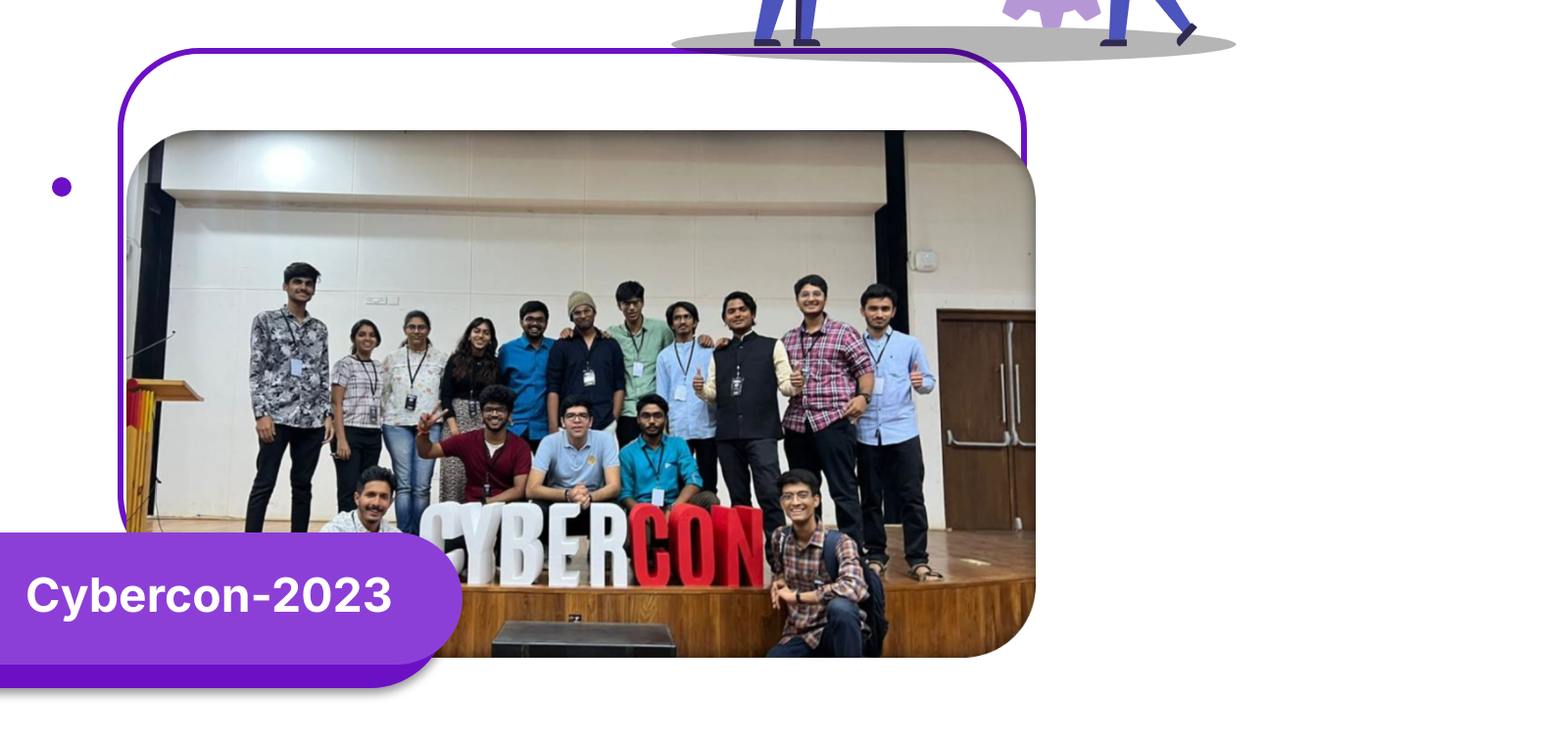
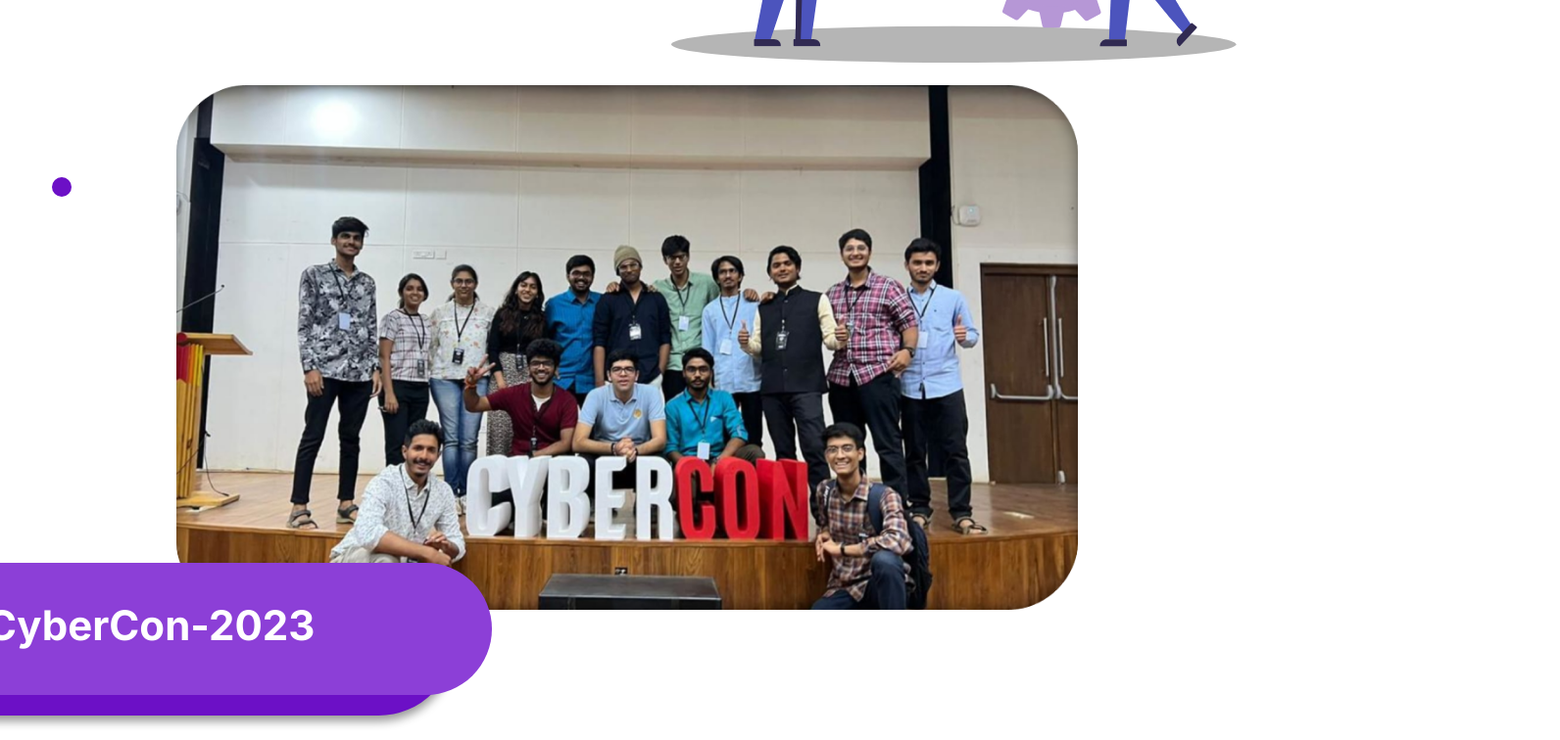
Before and after one commit to TinkerersLabIITH/TLweb, a React (Vite) app: page /events in a window 1280 px wide. Shown: the part 760-1516 px from the top of the page at 98% size, 1592 px wide, since content can reach past the window. Built offline with nearby package versions, Linux system fonts and the light colour scheme.

Commit message:
Committed

```diff
--- a/src/pages/Events.jsx
+++ b/src/pages/Events.jsx
@@ -10,9 +10,7 @@ const Events = () => {
     backgroundImage: `url(${Cybercon})`,
     transform: 'translate3d(0, 0, 0)',
     position: 'relative',
-    width: '72.5%',
-    top: '1.8cm',
-    left: '3.4cm',
+    width: '100%',
     backgroundSize: 'cover',
     backgroundPosition: 'center',
     transition: 'filter 0.5s ease',
@@ -23,9 +21,7 @@ const Events = () => {
     backgroundImage: `url(${TinkeringEp2})`,
     transform: 'translate3d(0, 0, 0)',
     position: 'relative',
-    width: '72.5%',
-    top: '-15.2cm',
-    left: '3.4cm',
+    width: '100%',
     backgroundSize: 'cover',
     backgroundPosition: 'center',
     transition: 'filter 0.5s ease',
@@ -36,9 +32,7 @@ const Events = () => {
     backgroundImage: `url(${TinkeringEp1})`,
     transform: 'translate3d(0, 0, 0)',
     position: 'relative',
-    width: '72.5%',
-    top: '-27.2cm',
-    left: '3.4cm',
+    width: '100%',
     backgroundSize: 'cover',
     backgroundPosition: 'center',
     transition: 'filter 0.5s ease',
@@ -49,9 +43,7 @@ const Events = () => {
     backgroundImage: `url(${TinkerersNight})`,
     transform: 'translate3d(0, 0, 0)',
     position: 'relative',
-    width: '72.5%',
-    top: '-40cm',
-    left: '3.4cm',
+    width: '100%',
     backgroundSize: 'cover',
     backgroundPosition: 'center',
     transition: 'filter 0.5s ease',
@@ -90,11 +82,17 @@ const Events = () => {
         </div>
       </div>
 
-
-      <div className='Effect' style={divStyle}>
+      {/* <div className='flex-container'>
+        <div className='flex-item'>
+           <div className='Effect' style={divStyle}>
           <div className='Content'>
              <p>ilwauefhwaiufhiuhfiuhihiu</p>
           </div>
+          </div>
+
+        <div className='image-name'>cyberCon</div>
+        <div class="decoration"></div>
+
       </div>
       <div className='Cybercon-Border'></div>
 
@@ -146,7 +144,61 @@ const Events = () => {
         <p className='Tinkerers-Night-Title'>Tinkerers Night</p>
         <div className="TN-Border-2"></div>
       </div>
-
+      </div> */}
+  <div className="flex-container">
+    <div className="flex-item">
+      <div className="image">
+      <div className='Effect' style={divStyle}>
+      <div className='Content'>
+             <p>ilwauefhwaiufhiuhfiuhihiu</p>
+          </div>
+          </div>
+          <div className="Left-Img">
+        <div className="image-name">CyberCon-2023</div>
+        <div className="decoration"></div>
+        </div>
+      </div>
+    </div>
+    <div className="flex-item">
+      <div className="image">
+      <div className='Effect' style={EP2Image}>
+      <div className='Content'>
+             <p>ilwauefhwaiufhiuhfiuhihiu</p>
+          </div>
+          </div>
+          <div className='Right-Img'>
+        <div className="image-name-2">Tinkering-101-Episode-02</div>
+        <div className="decoration-2"></div>
+        </div>
+      </div>
+    </div>
+    <div className="flex-item">
+      <div className="image">
+      <div className='Effect' style={EP1Image}>
+      <div className='Content'>
+             <p>ilwauefhwaiufhiuhfiuhihiu</p>
+          </div>
+          </div>
+          <div className="Left-Img">
+        <div className="image-name-3">Tinkering-101-Episode-01</div>
+        <div className="decoration-3"></div>
+        </div>
+      </div>
+    </div>
+    <div className="flex-item">
+      <div className="image">
+      <div className='Effect' style={TNightIMG}>
+      <div className='Content'>
+             <p>ilwauefhwaiufhiuhfiuhihiu</p>
+          </div>
+          </div>
+          <div className='Right-Img'>
+        <div className="image-name-4">Tinkerers-Night</div>
+        <div className="decoration-4"></div>
+        </div>
+      </div>
+    </div>
+  </div>
     </EventWrapper>
   )
 }
@@ -165,6 +217,219 @@ const EventWrapper = styled.section`
     left: 8rem;
     top: 12rem;
   }
+
+  .flex-container {
+    display: flex;
+    flex-direction: column;
+    align-items: center;
+    padding:1%;
+    gap:25%;
+
+  }
+
+  .flex-item {
+    padding: 10px;
+    text-align: center;
+    align-items: center;
+    width:75%;
+  }
+
+  .Right-Img {
+    position: relative;
+    display: inline-block;
+    align-items: center;
+    left:50%;
+
+
+  }
+  .Left-Img{
+    position: relative;
+    display: inline-block;
+    align-items: center;
+    right:50%;
+  }
+
+  .image-name {
+    align-items:center;
+    position: relative;
+    width: 100%;
+    height: 135px;
+    bottom:6vh;
+    z-index: 1;
+    background: #8C3FD7;
+    border-radius: 67.5px;
+    aspect-ratio: 4.78;
+    font-family: 'Inter';
+    font-style: normal;
+    font-weight: 700;
+    font-size: 42px;
+    line-height: 58px;
+    color: #FFFFFF;
+    padding-top: 35px;
+    padding-left: 20%;
+    text-align: left;
+    margin-bottom: 20px;
+  }
+  .image-name-2 {
+    align-items:center;
+    position: relative;
+    width: 120%;
+    height: 135px;
+    bottom:60px;
+    z-index: 1;
+    background: #8C3FD7;
+    border-radius: 67.5px;
+    aspect-ratio: 4.78;
+    font-family: 'Inter';
+    font-style: normal;
+    font-weight: 700;
+    font-size: 48px;
+    line-height: 58px;
+    color: #FFFFFF;
+    padding-top: 5%;
+    padding-right:8%;
+    text-align: left;
+    margin-bottom: 20px;
+    right:18%;
+    padding-left:3%;
+  }
+  .image-name-3{
+  align-items:center;
+  position: relative;
+  width: 120%;
+  height: 135px;
+  bottom:20px;
+  z-index: 1;
+  background: #8C3FD7;
+  border-radius: 67.5px;
+  aspect-ratio: 4.78;
+  font-family: 'Inter';
+  font-style: normal;
+  font-weight: 700;
+  font-size: 48px;
+  line-height: 58px;
+  color: #FFFFFF;
+  padding-top: 6%;
+  padding-left:15%;
+  text-align: left;
+  margin-bottom: 20px;
+  left:6%;
+  }
+  .image-name-4 {
+  align-items:center;
+  position: relative;
+  width: 100%;
+  height: 135px;
+  bottom:20px;
+  z-index: 1;
+  background: #8C3FD7;
+  border-radius: 67.5px;
+  aspect-ratio: 4.78;
+  font-family: 'Inter';
+  font-style: normal;
+  font-weight: 700;
+  font-size: 48px;
+  line-height: 58px;
+  color: #FFFFFF;
+  padding-top: 6%;
+  padding-left:20%;
+  text-align: left;
+  margin-bottom: 20px;
+  right:2%;
+  }
+  .decoration {
+    width: 110%;
+    height: 100%;
+    background: #6C10C6;
+    box-shadow: 0px 6px 10px rgba(0, 0, 0, 0.4);
+    border-radius: 79.5px;
+    aspect-ratio: 3.96;
+    position:absolute;
+    bottom:30%;
+    right:6%;
+  }
+  .decoration-2 {
+  width: 110%;
+  height: 159px;
+  background: #6C10C6;
+  box-shadow: 0px 6px 10px rgba(0, 0, 0, 0.4);
+  border-radius: 79.5px;
+  aspect-ratio: 3.96;
+  position:absolute;
+  bottom:35%;
+  right:1%;
+  }
+  .decoration-3{
+    width: 120%;
+  height: 100%;
+  background: #6C10C6;
+  box-shadow: 0px 6px 10px rgba(0, 0, 0, 0.4);
+  border-radius: 79.5px;
+  aspect-ratio: 3.96;
+  position:absolute;
+  bottom:10%;
+  left:2%;
+  }
+  .decoration-4{
+    width: 110%;
+    height: 100%;
+  background: #6C10C6;
+  box-shadow: 0px 6px 10px rgba(0, 0, 0, 0.4);
+  border-radius: 79.5px;
+  aspect-ratio: 3.96;
+  position:absolute;
+  bottom:15px;
+  }
+  @media (max-width: 1200px) {
+    .flex-container {
+      padding: 10px;
+      gap: 20px;
+    }
+
+    .flex-item {
+      width: 100%;
+    }
+
+    .Right-Img,
+    .Left-Img {
+      left: auto;
+      right: auto;
+    }
+
+    .image-name{
+      font-size: 32px;
+      padding-top: 5%;
+      padding-left:20%;
+      width:100%;
+    }
+
+    .image-name-3,
+    .image-name-4 {
+      font-size: 32px;
+      padding-top: 5%;
+      padding-left:20%;
+      width:100%;
+      left:1%;
+    }
+    .image-name-2{
+      font-size: 32px;
+      padding-top: 5%;
+      padding-left:20%;
+      width:100%;
+      left:2%;
+    }
+    .decoration,
+    .decoration-2,
+    .decoration-3,
+    .decoration-4{
+      width:auto;
+    }
+
+  }
+
+
+
+
 
   .circle2{
     position: absolute;
@@ -241,7 +506,7 @@ const EventWrapper = styled.section`
   }
 
   .hero-bottom{
-    position: absolute;
+    position:  absolute;
     width: 1008px;
     height: 525px;
     left: 15rem;
@@ -253,15 +518,80 @@ const EventWrapper = styled.section`
     font-size: 32px;
     line-height: 39px;
   }
+  @media (max-width: 1200px) {
+    .section-hero-data {
+      display: flex;
+      flex-direction: column;
+      align-items: center;
+      justify-content: center;
+      gap: 2vh;
+      height: max-content;
+      width: 95vw;
+      margin-top: -15vh;
+    }
+
+    .hero-heading {
+      display: flex;
+    font-family: 'Inter';
+    font-style: normal;
+    font-weight: 700;
+    width: auto;
+    height: auto;
+    font-size: 5.5rem;
+    position: unset;
+}
+
+    .hero-tag {
+    font-family: 'Inter';
+    font-style: normal;
+    width: auto;
+    height: auto;
+    position: unset;
+    font-size: 4rem;
+    line-height: 4rem;
+    }
+
+    .hero-bottom {
+    font-family: 'Inter';
+    font-style: normal;
+    font-weight: 700;
+    font-size: 3.2rem;
+    line-height: 39px;
+    width: auto;
+    height: auto;
+    position: unset;
+
+    }
+
+    .section-hero-image {
+      display: none;
+    }
+    .section-hero-data {
+        height: 80vh;
+    }
+
+    .circle1, .circle2, .circle3, .circle4, .circle5 {
+      display: none;
+    }
+
+    .section-map-message {
+      height: 100vh;
+    }
+    .section-map {
+      margin: 23vh 0 0 0;
+
+    }
+  }
 
   .section-hero-image{
     display: flex;
     justify-content: end;
     align-items: center;
   }
-
-  picture{
-    text-align: end;
+  @media (max-width: 1000px) {
+    .section-hero-image {
+      display: none;
+    }
   }
 
   .hero-img{
@@ -411,13 +741,13 @@ border-radius: 84px;
 
 }
 .Cybercon-Border{
-box-sizing: border-box;
+
 position: relative;
 // width: 1053px;
 width:72.5%;
 // height: 612px;
-left: 120px;
-top: -555px;
+left:10%;
+top: 116vh;
 border: 6px solid #6C10C6;
 border-radius: 84px;
 z-index:-1;
@@ -457,48 +787,15 @@ aspect-ratio:3.96;
   position:relative;
   bottom:1200px;
 }
-@media (max-width: 767px) {
-  .Cybercon-Border-2 {
-    width: 100%;
-    height: auto;
-    left: 0;
-  }
 
-  .Cybercon-Title{
-    width: 100%;
-    left: 0;
-   aspect-ratio: auto;
-   padding-top:5%;
-  }
-
-  .Cybercon {
-    font-size: 24px;
-    line-height: 30px;
-    padding-top: 4%;
-    padding-right: 10%;
-  }
-}
-@media (min-width: 768px) and (max-width: 1023px) {
-  .Cybercon-Border-2{
-    width: 90%;
-    left: 5%;
-  }
-
-  .Cybercon-Title {
-    width: 80%;
-    left: 10%;
-    padding-top:20px;
-  }
-
-}
-
+//how to make this page responsive ?
 
 
 
 .Effect {
   transform: translate3d(0, 0, 0);
   position: relative;
-  width: 72%;
+ width: 72%;
   aspect-ratio: 1.72;
   color: #fff;
   overflow: hidden;
@@ -843,4 +1140,43 @@ border-radius: 107.5px;
 
 
 }
+@media (max-width: 1000px) {
+  .circle6 {
+    display: none;
+  }
+  .circle7 {
+    display: none;
+  }
+  .circle8 {
+    display: none;
+  }
+  .circle9 {
+    display: none;
+  }
+
+  .circle10 {
+    display: none;
+  }
+  .circle11 {
+    display: none;
+  }
+  .circle12 {
+    display: none;
+  }
+  .circle13 {
+    display: none;
+  }
+  .circle14 {
+    display: none;
+  }
+  .circle15 {
+    display: none;
+  }
+  .circle16 {
+    display: none;
+  }
+  .circle17 {
+    display: none;
+  }
+}
 `;
```
